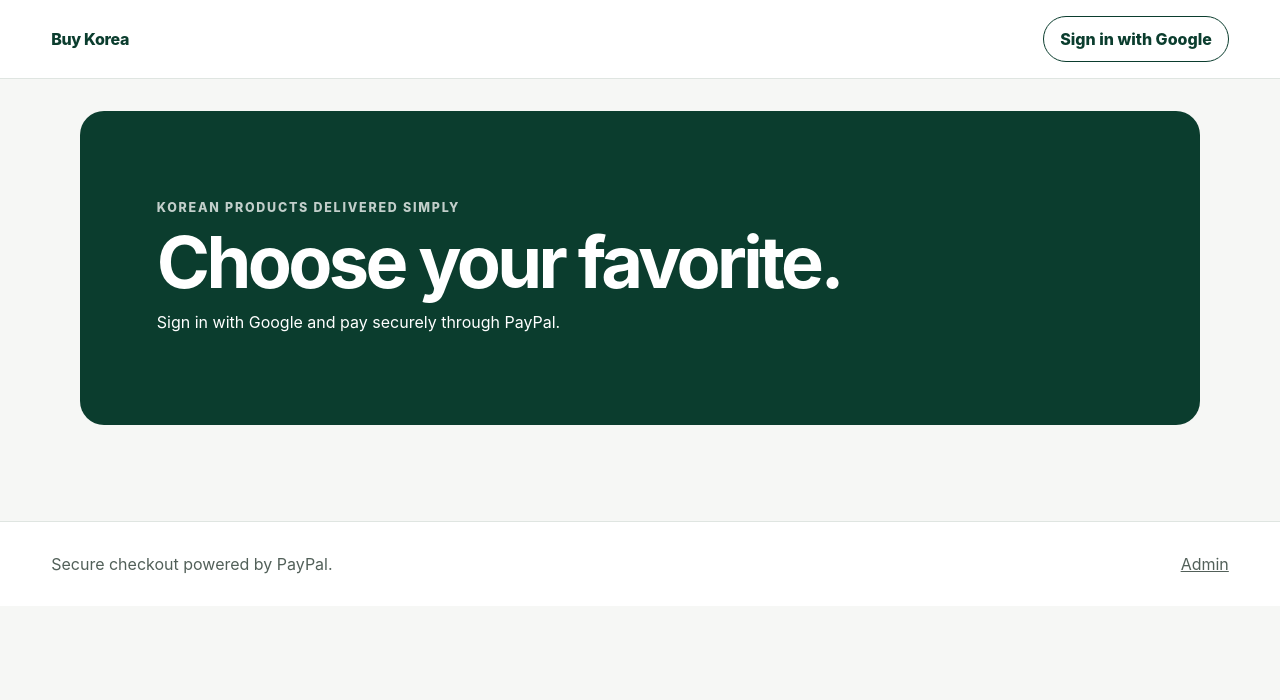
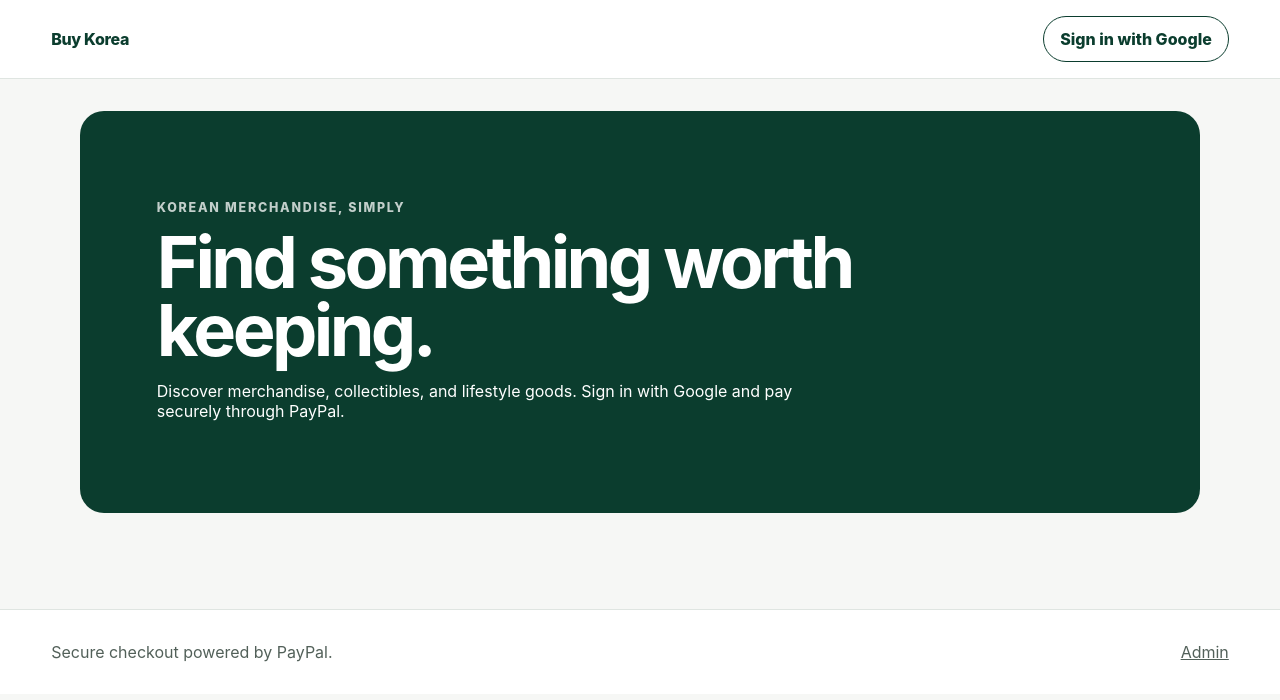
Before and after one commit to buy-korea/buy-korea.github.io, a plain HTML site: page index.html in a window 1280 px wide. Drawn offline with Linux system fonts and the light colour scheme; no server answers.

Commit message:
Refocus storefront copy on merchandise

```diff
--- a/index.html
+++ b/index.html
@@ -5,7 +5,7 @@
   <meta name="viewport" content="width=device-width, initial-scale=1" />
   <meta name="theme-color" content="#0b3d2e" />
   <title>Buy Korea</title>
-  <meta name="description" content="Browse products and buy securely with PayPal." />
+  <meta name="description" content="Shop Korean merchandise, collectibles, and lifestyle goods with secure PayPal checkout." />
   <link rel="stylesheet" href="/styles.css" />
 </head>
 <body>
@@ -21,9 +21,9 @@
   <main class="page-shell">
     <section id="home-view">
       <div class="hero">
-        <p class="eyebrow">Korean products delivered simply</p>
-        <h1>Choose your favorite.</h1>
-        <p>Sign in with Google and pay securely through PayPal.</p>
+        <p class="eyebrow">Korean merchandise, simply</p>
+        <h1>Find something worth keeping.</h1>
+        <p>Discover merchandise, collectibles, and lifestyle goods. Sign in with Google and pay securely through PayPal.</p>
       </div>
       <div id="product-grid" class="product-grid" aria-live="polite"></div>
       <div id="empty-state" class="empty-state hidden">No products are available yet.</div>
```
